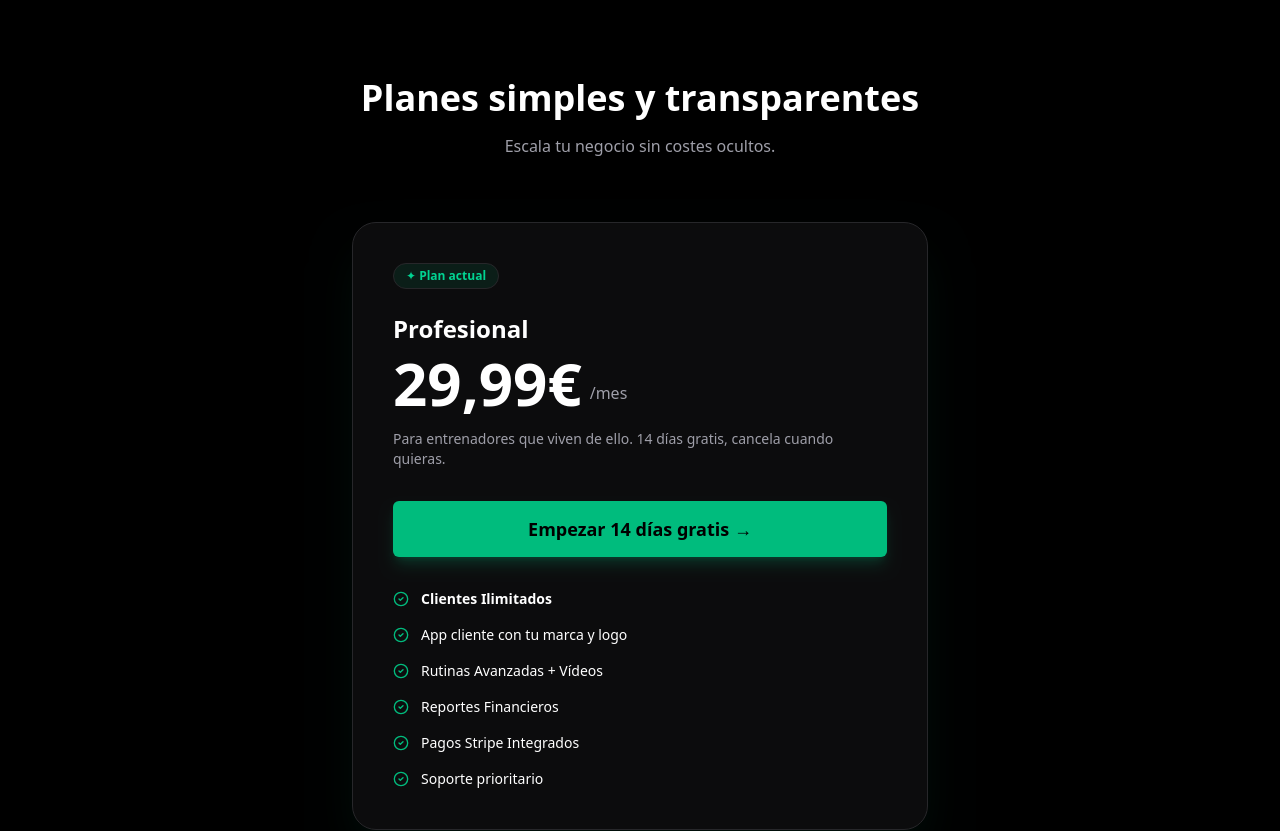
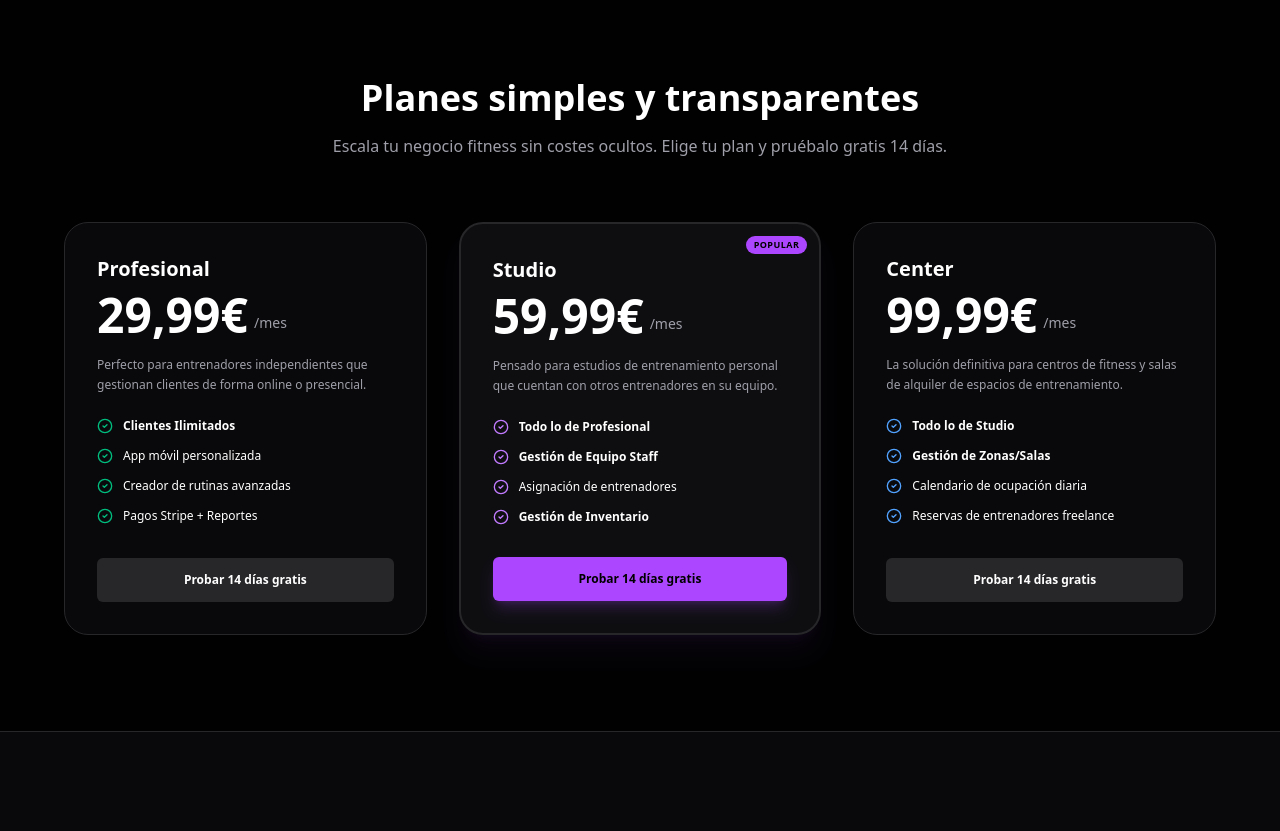
Before and after one commit to polnovejarque/FitLedger, a React (Vite) app: page / in a window 1280 px wide. Shown: the part 5160-5991 px from the top of the page. Built offline with nearby package versions, Linux system fonts and the light colour scheme.

Commit message:
feat: añadir tarjetas de planes Studio y Center a la seccion de precios de la landing

```diff
--- a/src/pages/LandingPage.tsx
+++ b/src/pages/LandingPage.tsx
@@ -551,39 +551,84 @@ const Landing = () => {
 
 
             {/* --- PRICING SECTION --- */}
-            <section id="pricing" className="py-24 relative border-t border-white/5">
+            <section id="pricing" className="py-24 relative border-t border-white/5 bg-zinc-950/20">
                 <div className="max-w-7xl mx-auto px-6">
                     <div className="text-center mb-16">
                         <h2 className="text-3xl md:text-4xl font-bold mb-4">Planes simples y transparentes</h2>
-                        <p className="text-zinc-400">Escala tu negocio sin costes ocultos.</p>
+                        <p className="text-zinc-400">Escala tu negocio fitness sin costes ocultos. Elige tu plan y pruébalo gratis 14 días.</p>
                     </div>
 
-                    <div className="max-w-xl mx-auto">
-                        {/* PROFESIONAL — único plan activo */}
-                        <div className="p-10 rounded-3xl border border-emerald-500 bg-zinc-900/50 flex flex-col shadow-2xl shadow-emerald-500/10">
-                            <div className="inline-flex items-center gap-2 bg-emerald-500/10 border border-emerald-500/30 text-emerald-400 text-xs font-bold px-3 py-1 rounded-full mb-6 w-fit">
-                                ✦ Plan actual
+                    <div className="grid grid-cols-1 lg:grid-cols-3 gap-8 max-w-6xl mx-auto">
+
+                        {/* Plan Profesional */}
+                        <div className="p-8 rounded-3xl border border-zinc-800 bg-[#09090b] flex flex-col justify-between hover:border-emerald-500/30 transition-all duration-300 relative overflow-hidden">
+                            <div>
+                                <h3 className="text-xl font-bold text-white mb-2">Profesional</h3>
+                                <div className="mb-4 flex items-end gap-1.5">
+                                    <span className="text-5xl font-black text-white">29,99€</span>
+                                    <span className="text-zinc-400 text-sm mb-1.5">/mes</span>
+                                </div>
+                                <p className="text-zinc-400 text-xs mb-6 leading-relaxed">Perfecto para entrenadores independientes que gestionan clientes de forma online o presencial.</p>
+
+                                <ul className="space-y-3.5 mb-8">
+                                    <li className="flex items-center gap-2.5 text-xs text-white"><CheckCircle2 className="w-4 h-4 text-emerald-500 flex-shrink-0" /> <strong>Clientes Ilimitados</strong></li>
+                                    <li className="flex items-center gap-2.5 text-xs text-white"><CheckCircle2 className="w-4 h-4 text-emerald-500 flex-shrink-0" /> App móvil personalizada</li>
+                                    <li className="flex items-center gap-2.5 text-xs text-white"><CheckCircle2 className="w-4 h-4 text-emerald-500 flex-shrink-0" /> Creador de rutinas avanzadas</li>
+                                    <li className="flex items-center gap-2.5 text-xs text-white"><CheckCircle2 className="w-4 h-4 text-emerald-500 flex-shrink-0" /> Pagos Stripe + Reportes</li>
+                                </ul>
                             </div>
-                            <h3 className="text-2xl font-bold text-white mb-2">Profesional</h3>
-                            <div className="mb-4 flex items-end gap-2">
-                                <span className="text-6xl font-black text-white">29,99€</span>
-                                <span className="text-zinc-400 mb-2">/mes</span>
+                            <Button onClick={() => navigate('/auth?mode=register')} className="w-full bg-zinc-800 text-white hover:bg-zinc-700 font-bold h-11 text-xs">
+                                Probar 14 días gratis
+                            </Button>
+                        </div>
+
+                        {/* Plan Studio */}
+                        <div className="p-8 rounded-3xl border-2 border-purple-500/80 bg-zinc-900/60 flex flex-col justify-between hover:border-purple-400 transition-all duration-300 relative overflow-hidden shadow-xl shadow-purple-500/5">
+                            <div className="absolute top-3 right-3 bg-purple-500 text-black text-[9px] font-bold px-2 py-0.5 rounded-full uppercase tracking-wider">
+                                Popular
                             </div>
-                            <p className="text-zinc-400 text-sm mb-8">Para entrenadores que viven de ello. 14 días gratis, cancela cuando quieras.</p>
+                            <div>
+                                <h3 className="text-xl font-bold text-white mb-2">Studio</h3>
+                                <div className="mb-4 flex items-end gap-1.5">
+                                    <span className="text-5xl font-black text-white">59,99€</span>
+                                    <span className="text-zinc-400 text-sm mb-1.5">/mes</span>
+                                </div>
+                                <p className="text-zinc-400 text-xs mb-6 leading-relaxed">Pensado para estudios de entrenamiento personal que cuentan con otros entrenadores en su equipo.</p>
 
-                            <Button onClick={() => navigate('/auth?mode=register')} className="w-full mb-8 bg-emerald-500 text-black hover:bg-emerald-400 font-bold h-14 text-lg shadow-lg shadow-emerald-500/20">
-                                Empezar 14 días gratis →
+                                <ul className="space-y-3.5 mb-8">
+                                    <li className="flex items-center gap-2.5 text-xs text-white"><CheckCircle2 className="w-4 h-4 text-purple-400 flex-shrink-0" /> <strong>Todo lo de Profesional</strong></li>
+                                    <li className="flex items-center gap-2.5 text-xs text-white"><CheckCircle2 className="w-4 h-4 text-purple-400 flex-shrink-0" /> <strong>Gestión de Equipo Staff</strong></li>
+                                    <li className="flex items-center gap-2.5 text-xs text-white"><CheckCircle2 className="w-4 h-4 text-purple-400 flex-shrink-0" /> Asignación de entrenadores</li>
+                                    <li className="flex items-center gap-2.5 text-xs text-white"><CheckCircle2 className="w-4 h-4 text-purple-400 flex-shrink-0" /> <strong>Gestión de Inventario</strong></li>
+                                </ul>
+                            </div>
+                            <Button onClick={() => navigate('/auth?mode=register')} className="w-full bg-purple-500 text-black hover:bg-purple-400 font-bold h-11 text-xs shadow-lg shadow-purple-500/20">
+                                Probar 14 días gratis
                             </Button>
+                        </div>
 
-                            <div className="space-y-4 flex-1">
-                                <li className="flex items-center gap-3 text-sm text-white"><CheckCircle2 className="w-4 h-4 text-emerald-500" /> <strong>Clientes Ilimitados</strong></li>
-                                <li className="flex items-center gap-3 text-sm text-white"><CheckCircle2 className="w-4 h-4 text-emerald-500" /> App cliente con tu marca y logo</li>
-                                <li className="flex items-center gap-3 text-sm text-white"><CheckCircle2 className="w-4 h-4 text-emerald-500" /> Rutinas Avanzadas + Vídeos</li>
-                                <li className="flex items-center gap-3 text-sm text-white"><CheckCircle2 className="w-4 h-4 text-emerald-500" /> Reportes Financieros</li>
-                                <li className="flex items-center gap-3 text-sm text-white"><CheckCircle2 className="w-4 h-4 text-emerald-500" /> Pagos Stripe Integrados</li>
-                                <li className="flex items-center gap-3 text-sm text-white"><CheckCircle2 className="w-4 h-4 text-emerald-500" /> Soporte prioritario</li>
+                        {/* Plan Center */}
+                        <div className="p-8 rounded-3xl border border-zinc-800 bg-[#09090b] flex flex-col justify-between hover:border-blue-500/30 transition-all duration-300 relative overflow-hidden">
+                            <div>
+                                <h3 className="text-xl font-bold text-white mb-2">Center</h3>
+                                <div className="mb-4 flex items-end gap-1.5">
+                                    <span className="text-5xl font-black text-white">99,99€</span>
+                                    <span className="text-zinc-400 text-sm mb-1.5">/mes</span>
+                                </div>
+                                <p className="text-zinc-400 text-xs mb-6 leading-relaxed">La solución definitiva para centros de fitness y salas de alquiler de espacios de entrenamiento.</p>
+
+                                <ul className="space-y-3.5 mb-8">
+                                    <li className="flex items-center gap-2.5 text-xs text-white"><CheckCircle2 className="w-4 h-4 text-blue-400 flex-shrink-0" /> <strong>Todo lo de Studio</strong></li>
+                                    <li className="flex items-center gap-2.5 text-xs text-white"><CheckCircle2 className="w-4 h-4 text-blue-400 flex-shrink-0" /> <strong>Gestión de Zonas/Salas</strong></li>
+                                    <li className="flex items-center gap-2.5 text-xs text-white"><CheckCircle2 className="w-4 h-4 text-blue-400 flex-shrink-0" /> Calendario de ocupación diaria</li>
+                                    <li className="flex items-center gap-2.5 text-xs text-white"><CheckCircle2 className="w-4 h-4 text-blue-400 flex-shrink-0" /> Reservas de entrenadores freelance</li>
+                                </ul>
                             </div>
+                            <Button onClick={() => navigate('/auth?mode=register')} className="w-full bg-zinc-800 text-white hover:bg-zinc-700 font-bold h-11 text-xs">
+                                Probar 14 días gratis
+                            </Button>
                         </div>
+
                     </div>
                 </div>
             </section>
```
